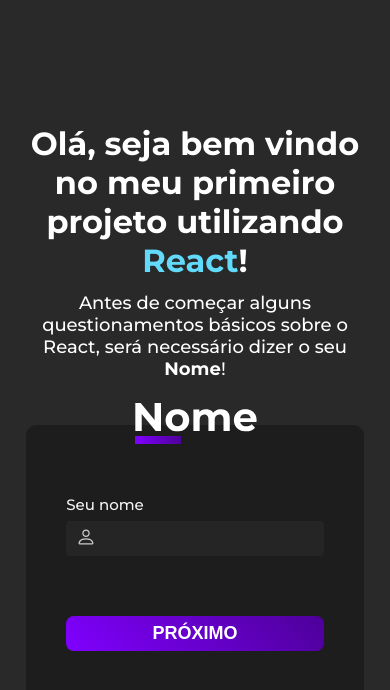
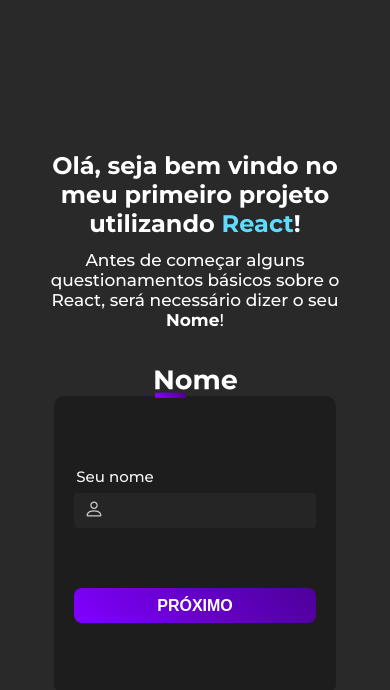
Before and after one commit to GabrielSantos9/projeto-interacao-react, a React (Vite) app: page / in a window 390 px wide. Shown: the top 690 px of the page. Built offline with nearby package versions, Linux system fonts and the light colour scheme.

Commit message:
Iniciando o responsivo de 435px

```diff
--- a/src/Estilizações/ECampoNome.jsx
+++ b/src/Estilizações/ECampoNome.jsx
@@ -14,6 +14,13 @@
   @media (max-width: 1024px) {
     padding: 70px 36px 70px 36px;
   }
+
+  @media (max-width: 435px) {
+    padding: 0px 0px 0px 0px;
+    width: 282px;
+    height: 298px;
+    display: flex;
+  }
 `;
 
 export const LabelNome = styled.label`
@@ -29,6 +36,10 @@
 
   @media (max-width: 820px) {
     margin-left: -180px;
+  }
+
+  @media (max-width: 435px) {
+    margin-left: -160px;
   }
 `;
 
@@ -50,6 +61,11 @@
   width: 126px;
   height: 52px;
   top: -33px;
+
+  @media (max-width: 435px) {
+    width: 89px;
+    height: 35px;
+  }
 `;
 
 export const SvgNome = () => <SVG src={nomeSVG} alt="teste1"></SVG>;
@@ -80,6 +96,10 @@
     height: 35px;
     margin-top: 7px;
   }
+
+  @media (max-width: 435px) {
+    width: 242px;
+  }
 `;
 
 export const BotaoProximo = styled.button`
@@ -106,4 +126,12 @@
     width: 258px;
     height: 35px;
   }
+
+  @media (max-width: 435px) {
+    width: 242px;
+  }
+
+  @media (max-width: 435px) {
+    font-size: 16px;
+  }
 `;
--- a/src/Estilizações/EIntroducao.jsx
+++ b/src/Estilizações/EIntroducao.jsx
@@ -8,6 +8,10 @@
     text-align: center;
     flex-direction: column;
     width: 338px;
+  }
+
+  @media (max-width: 435px) {
+    align-items: center;
   }
 `;
 
@@ -29,6 +33,12 @@
     margin-right: 0px;
     margin-bottom: 45px;
   }
+
+  @media (max-width: 435px) {
+    width: 338px;
+    height: 181px;
+    margin-bottom: 65px;
+  }
 `;
 
 export const Titulo = styled.h1`
@@ -47,6 +57,10 @@
   @media (max-width: 820px) {
     margin-bottom: 12px;
   }
+
+  @media (max-width: 435px) {
+    font-size: 24px;
+  }
 `;
 
 export const Paragrafo = styled.p`
@@ -59,6 +73,10 @@
     width: 338px;
     font-size: 18px;
   }
+
+  @media (max-width: 435px) {
+    font-size: 17px;
+  }
 `;
 
 export const CorReact = styled.span`
```
